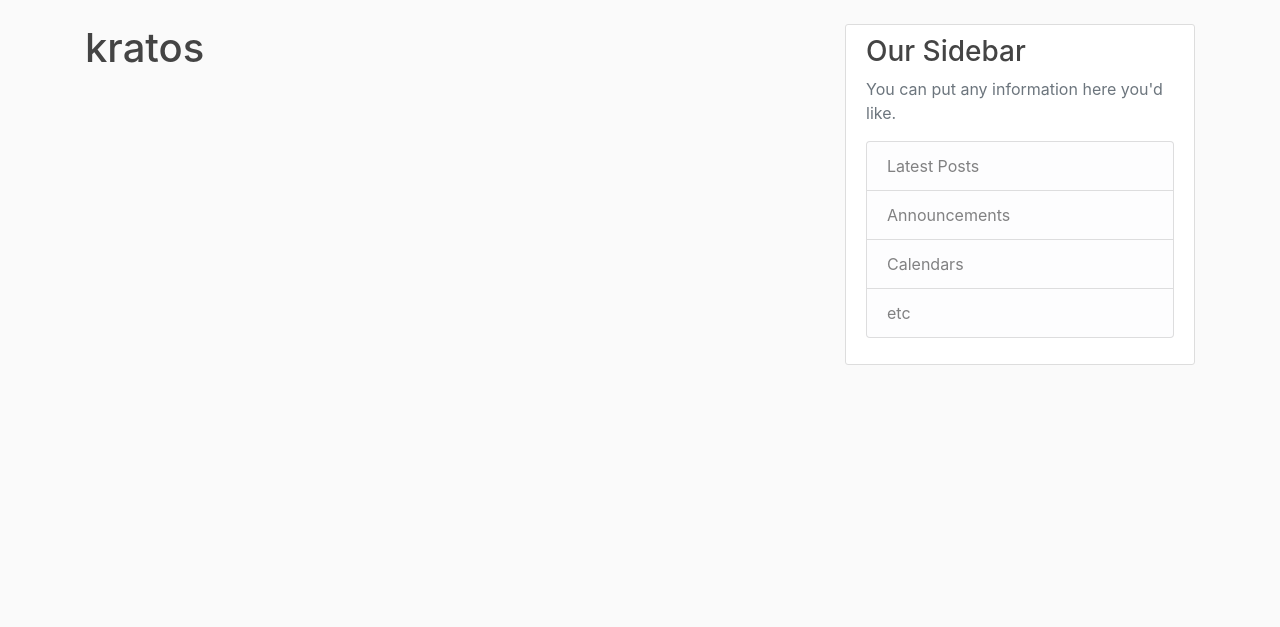
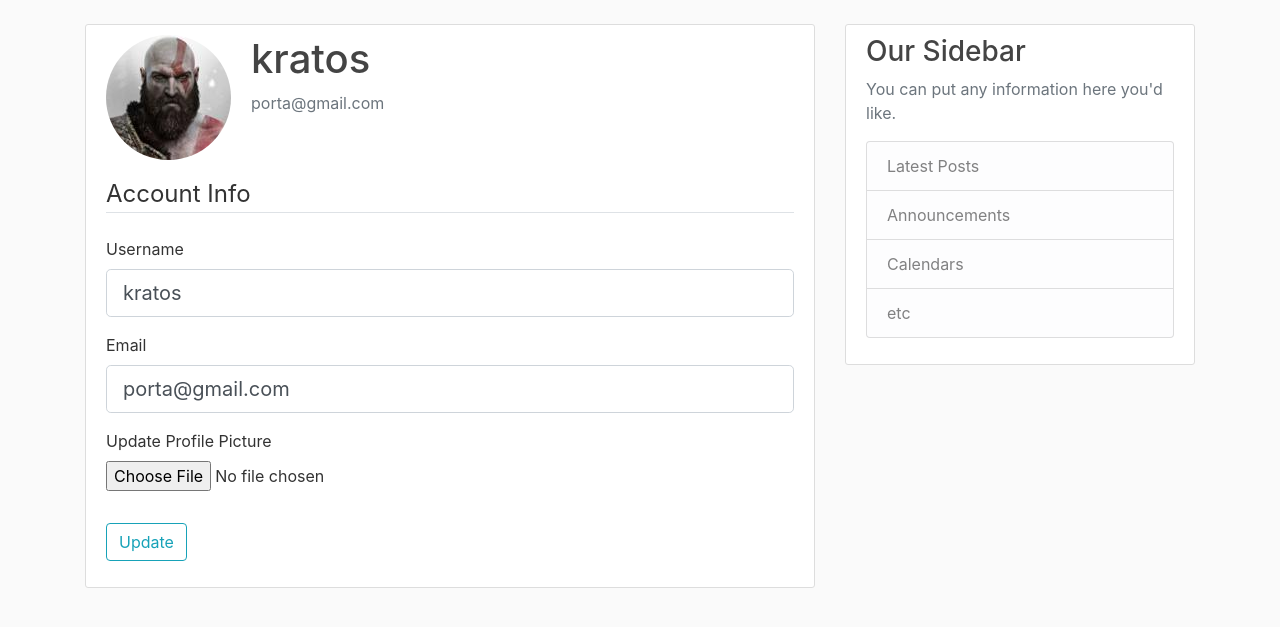
Before and after one commit to DuvanSGF/Flask-App, a Flask app: page /account in a window 1280 px wide. Shown: the part 56-683 px from the top of the page. Run offline with Flask 2, Linux system fonts and the light colour scheme; a user stored in the database is signed in; some libraries are stand-ins or nearby versions.

Commit message:
final project

```diff
--- a/flaskblog/forms.py
+++ b/flaskblog/forms.py
@@ -1,4 +1,6 @@
 from flask_wtf import FlaskForm
+from flask_wtf.file import FileField, FileAllowed
+from flask_login import current_user
 from wtforms import StringField, PasswordField, SubmitField, BooleanField
 from wtforms.validators import DataRequired, Length, Email, EqualTo, ValidationError
 from flaskblog.models import User
@@ -25,3 +27,22 @@ class LoginForm(FlaskForm):
     password = PasswordField('Password', validators=[DataRequired()])
     remember = BooleanField('Remember Me')
     submit = SubmitField('Login')
+
+
+class UpdateAccountForm(FlaskForm):
+    username = StringField('Username', validators=[DataRequired(), Length(min=2, max=20)])
+    email = StringField('Email', validators=[DataRequired(), Email()])
+    picture = FileField('Update Profile Picture', validators=[FileAllowed(['jpg', 'png'])])
+    submit = SubmitField('Update')
+
+    def validate_username(self, username):
+        if username.data != current_user.username:
+            user = User.query.filter_by(username=username.data).first()
+            if user:
+                raise ValidationError('That username is taken. Please choose a different one.')
+
+    def validate_email(self, email):
+        if email.data != current_user.email:
+            user = User.query.filter_by(email=email.data).first()
+            if user:
+                raise ValidationError('That email is taken. Please choose a different one.')
--- /dev/null
+++ b/flaskblog/leer.txt
@@ -0,0 +1,5 @@
+porta@gmail.com
+duvan12345
+
+infame@gmail.com
+duvan12345
--- a/flaskblog/models.py
+++ b/flaskblog/models.py
@@ -10,7 +10,7 @@ class User(db.Model, UserMixin):
     id = db.Column(db.Integer, primary_key=True)
     username = db.Column(db.String(20), unique=True, nullable=False)
     email = db.Column(db.String(120), unique=True, nullable=False)
-    image_file = db.Column(db.String(20), unique=True, nullable=False, default='default.jpg')
+    image_file = db.Column(db.String(20), nullable=False, default='default.jpg')
     password = db.Column(db.String(60), nullable=False)
     posts = db.relationship('Post', backref='author', lazy=True)
 
--- a/flaskblog/routes.py
+++ b/flaskblog/routes.py
@@ -1,6 +1,9 @@
+import os
+import secrets
+from PIL import Image
 from flask import render_template, url_for, flash, redirect, request
 from flaskblog import app, db, bcrypt
-from flaskblog.forms import RegistrationForm, LoginForm
+from flaskblog.forms import RegistrationForm, LoginForm, UpdateAccountForm
 from flaskblog.models import User, Post
 from flask_login import login_user, current_user, logout_user, login_required
 
@@ -41,7 +44,7 @@ def register():
         user = User(username=form.username.data, email=form.email.data, password=hashed_password)
         db.session.add(user)
         db.session.commit()
-        flash('Your account has been created! You are now able to Log in', 'success')
+        flash('Your account has been created! You are now able to log in', 'success')
         return redirect(url_for('login'))
     return render_template('register.html', title='Register', form=form)
 
@@ -66,7 +69,35 @@ def logout():
     logout_user()
     return redirect(url_for('home'))
 
-@app.route("/account")
+def save_picture(form_picture):
+    random_hex = secrets.token_hex(8)
+    _, f_ext = os.path.splitext(form_picture.filename)
+    picture_fn = random_hex + f_ext
+    picture_path = os.path.join(app.root_path, 'static/profile_pics', picture_fn)
+
+    output_size = (125, 125)
+    i = Image.open(form_picture)
+    i.thumbnail(output_size)
+    i.save(picture_path)
+
+    return picture_fn
+
+
+@app.route("/account", methods=['GET', 'POST'])
 @login_required
 def account():
-    return render_template('account.html', title='Account')
+    form = UpdateAccountForm()
+    if form.validate_on_submit():
+        if form.picture.data:
+            picture_file = save_picture(form.picture.data)
+            current_user.image_file = picture_file
+        current_user.username = form.username.data
+        current_user.email = form.email.data
+        db.session.commit()
+        flash('Your account has been updated!', 'success')
+        return redirect(url_for('account'))
+    elif request.method == 'GET':
+        form.username.data = current_user.username
+        form.email.data = current_user.email
+    image_file = url_for('static', filename='profile_pics/' + current_user.image_file)
+    return render_template('account.html', title='Account', image_file=image_file, form=form)
--- a/flaskblog/templates/account.html
+++ b/flaskblog/templates/account.html
@@ -1,4 +1,57 @@
-{% extends "layout.html"%}
+{% extends "layout.html" %}
 {% block content %}
-  <h1>{{ current_user.username }}</h1>
+    <div class="content-section">
+      <div class="media">
+        <img class="rounded-circle account-img" src="{{ image_file }}">
+        <div class="media-body">
+          <h2 class="account-heading">{{ current_user.username }}</h2>
+          <p class="text-secondary">{{ current_user.email }}</p>
+        </div>
+      </div>
+        <form method="POST" action="" enctype="multipart/form-data">
+            {{ form.hidden_tag() }}
+            <fieldset class="form-group">
+                <legend class="border-bottom mb-4">Account Info</legend>
+                <div class="form-group">
+                    {{ form.username.label(class="form-control-label") }}
+
+                    {% if form.username.errors %}
+                        {{ form.username(class="form-control form-control-lg is-invalid") }}
+                        <div class="invalid-feedback">
+                            {% for error in form.username.errors %}
+                                <span>{{ error }}</span>
+                            {% endfor %}
+                        </div>
+                    {% else %}
+                        {{ form.username(class="form-control form-control-lg") }}
+                    {% endif %}
+                </div>
+                <div class="form-group">
+                    {{ form.email.label(class="form-control-label") }}
+                    {% if form.email.errors %}
+                        {{ form.email(class="form-control form-control-lg is-invalid") }}
+                        <div class="invalid-feedback">
+                            {% for error in form.email.errors %}
+                                <span>{{ error }}</span>
+                            {% endfor %}
+                        </div>
+                    {% else %}
+                        {{ form.email(class="form-control form-control-lg") }}
+                    {% endif %}
+                </div>
+                <div class="form-group">
+                    {{ form.picture.label() }}
+                    {{ form.picture(class="form-control-file") }}
+                    {% if form.picture.errors %}
+                        {% for error in form.picture.errors %}
+                            <span class="text-danger">{{ error }}</span></br>
+                        {% endfor %}
+                    {% endif %}
+                </div>
+            </fieldset>
+            <div class="form-group">
+                {{ form.submit(class="btn btn-outline-info") }}
+            </div>
+        </form>
+    </div>
 {% endblock content %}
```
Also changed, not shown: flaskblog/site.db, flaskblog/static/profile_pics/78f6af523fecb49d.jpg (added), flaskblog/static/profile_pics/98106-sgf.jpg (added), flaskblog/static/profile_pics/default.jpg (added), flaskblog/static/profile_pics/fa7de9fa93808b67.jpg (added).
